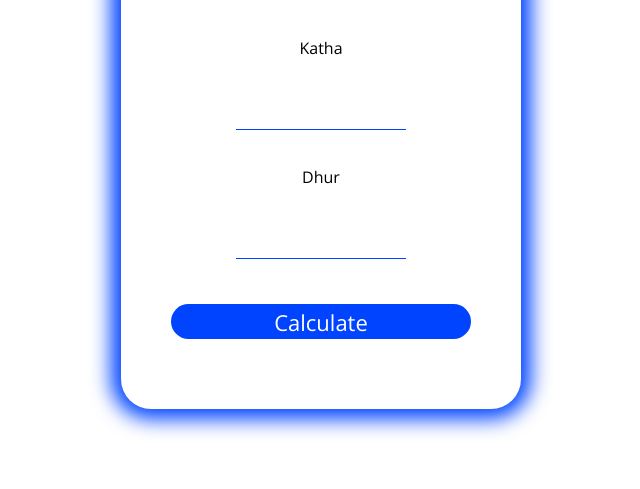
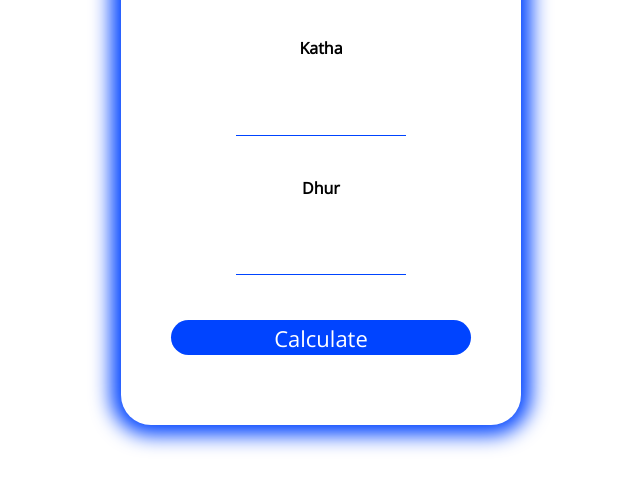
Before and after one commit to vikashpathak01/Katha-to-Dhur-Calculator, a plain HTML site: page index.html in a window 1280 px wide. Shown: the part 175-664 px from the top of the page, without its empty margins (319-959 px from the left). Drawn offline with nearby package versions, Linux system fonts and the light colour scheme.

Commit message:
Update index.html

```diff
--- a/index.html
+++ b/index.html
@@ -9,10 +9,10 @@
     <div class="container">
         <h1>Decimal Calculator</h1>
 
-        <p>Katha</p>
+        <h4>Katha</h4>
         <input type="number" id="katha">
 
-        <p>Dhur</p>
+        <h4>Dhur</h4>
         <input type="number" id="dhur">
 
         <button id="btn">Calculate</button>
```
